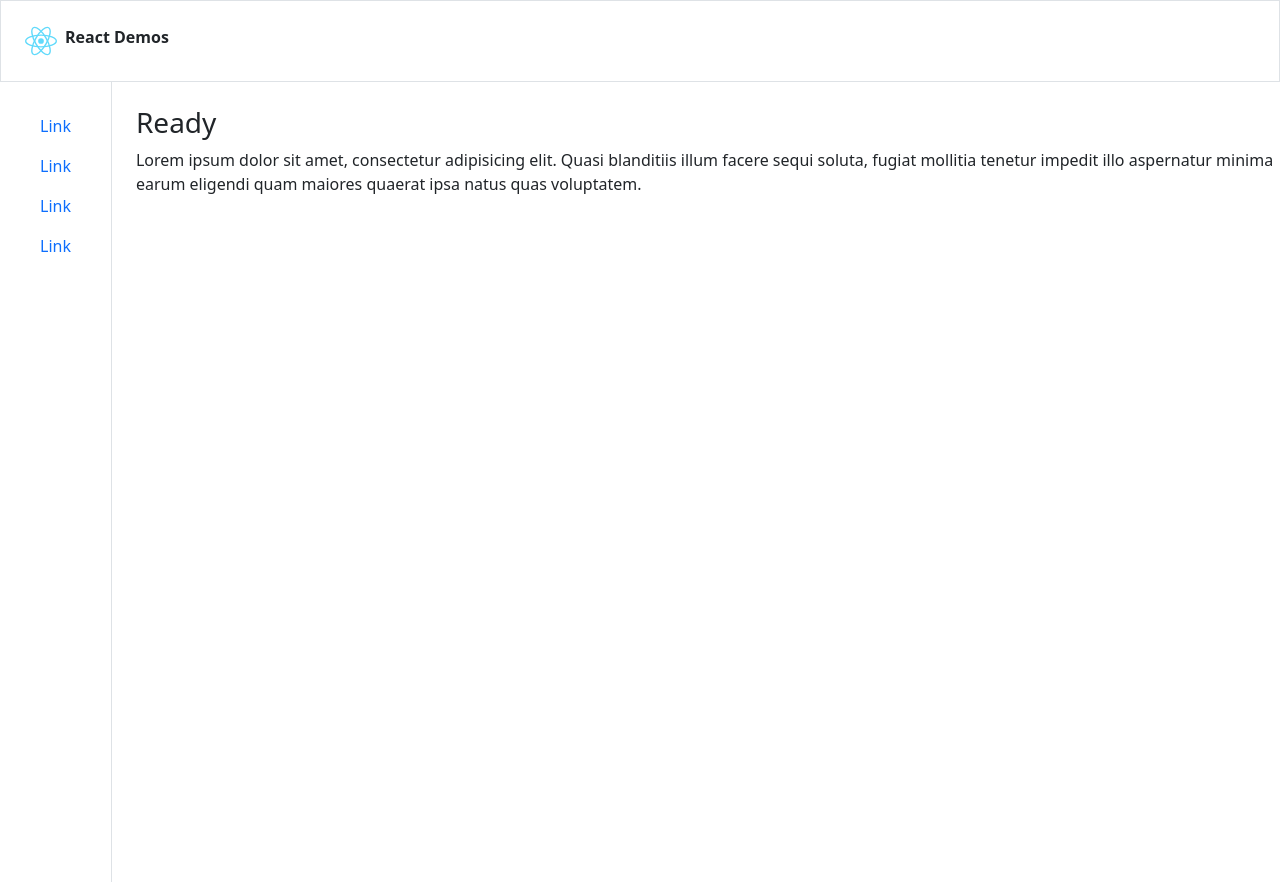
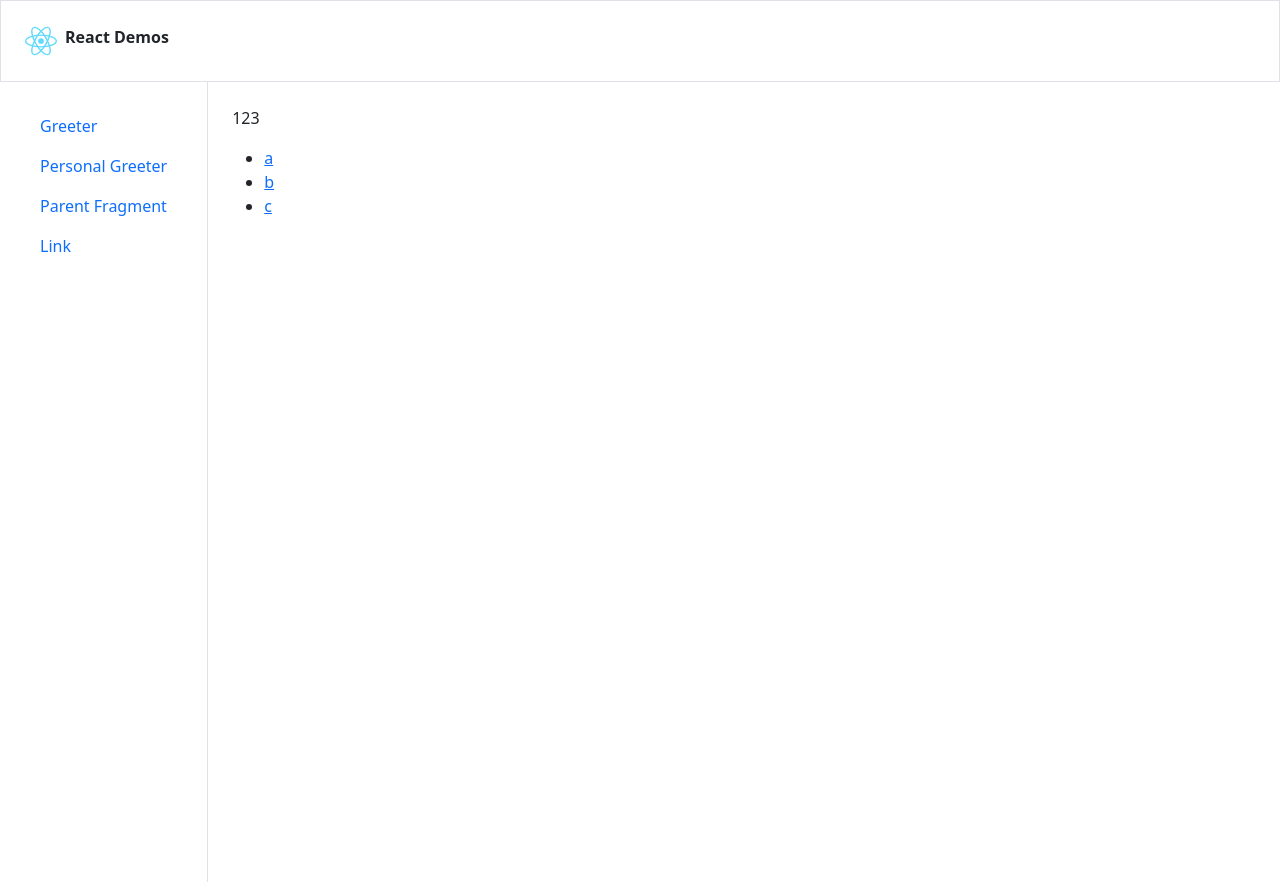
Before and after one commit to craigmckeachie/reactdemos-ts, a React (Vite) app: page /parent-fragment in a window 1280 px wide. Built offline with nearby package versions, Linux system fonts and the light colour scheme.

Commit message:
first three examples

```diff
--- a/package.json
+++ b/package.json
@@ -12,7 +12,8 @@
   "dependencies": {
     "bootstrap": "^5.3.3",
     "react": "^18.3.1",
-    "react-dom": "^18.3.1"
+    "react-dom": "^18.3.1",
+    "react-router-dom": "^6.26.2"
   },
   "devDependencies": {
     "@eslint/js": "^9.9.0",
--- a/src/App.tsx
+++ b/src/App.tsx
@@ -1,5 +1,6 @@
 import 'bootstrap/dist/css/bootstrap.min.css';
 import './App.css';
+import { Link, Outlet } from 'react-router-dom';
 
 function App() {
   return (
@@ -14,36 +15,28 @@ function App() {
           <nav>
             <ul className="nav flex-column">
               <li className="nav-item">
-                <a className="nav-link" aria-current="page" href="#">
-                  Link
-                </a>
+                <Link className="nav-link" to="/greeter">
+                  Greeter
+                </Link>
               </li>
               <li className="nav-item">
-                <a className="nav-link" href="#">
-                  Link
-                </a>
+                <Link className="nav-link" to="/personal-greeter">
+                  Personal Greeter
+                </Link>
               </li>
               <li className="nav-item">
-                <a className="nav-link" href="#">
-                  Link
-                </a>
+                <Link className="nav-link" to="/parent-fragment">
+                  Parent Fragment
+                </Link>
               </li>
               <li className="nav-item">
-                <a className="nav-link" aria-disabled="true">
-                  Link
-                </a>
+                <a className="nav-link">Link</a>
               </li>
             </ul>
           </nav>
         </section>
         <section className="mt-4">
-          <h3>Ready</h3>
-          <p>
-            Lorem ipsum dolor sit amet, consectetur adipisicing elit. Quasi
-            blanditiis illum facere sequi soluta, fugiat mollitia tenetur
-            impedit illo aspernatur minima earum eligendi quam maiores quaerat
-            ipsa natus quas voluptatem.
-          </p>
+          <Outlet />
         </section>
       </main>
     </>
--- /dev/null
+++ b/src/Greeter.tsx
@@ -0,0 +1,4 @@
+function Greeter() {
+  return <div>Hi</div>;
+}
+export default Greeter;
--- /dev/null
+++ b/src/ParentFragment.tsx
@@ -0,0 +1,19 @@
+function ParentFragment() {
+  return (
+    <>
+      <p>123</p>
+      <ul>
+        <li>
+          <a href="">a</a>
+        </li>
+        <li>
+          <a href="">b</a>
+        </li>
+        <li>
+          <a href="">c</a>
+        </li>
+      </ul>
+    </>
+  );
+}
+export default ParentFragment;
--- /dev/null
+++ b/src/PersonalGreeter.tsx
@@ -0,0 +1,9 @@
+function PersonalGreeter() {
+  const person = { first: 'Jane', last: 'Doe' };
+  return (
+    <div>
+      Hi {person.first} {person.last}
+    </div>
+  );
+}
+export default PersonalGreeter;
--- a/src/main.tsx
+++ b/src/main.tsx
@@ -1,9 +1,25 @@
 import { StrictMode } from 'react';
 import { createRoot } from 'react-dom/client';
 import App from './App.tsx';
+import { createBrowserRouter, RouterProvider } from 'react-router-dom';
+import Greeter from './Greeter.tsx';
+import PersonalGreeter from './PersonalGreeter.tsx';
+import ParentFragment from './ParentFragment.tsx';
+
+const router = createBrowserRouter([
+  {
+    path: '/',
+    element: <App />,
+    children: [
+      { path: 'greeter', element: <Greeter /> },
+      { path: 'personal-greeter', element: <PersonalGreeter /> },
+      { path: 'parent-fragment', element: <ParentFragment /> },
+    ],
+  },
+]);
 
 createRoot(document.getElementById('root')!).render(
   <StrictMode>
-    <App />
+    <RouterProvider router={router} />
   </StrictMode>
 );
```
Also changed, not shown: 1 other file (tests, documents, lock files or other folders).
